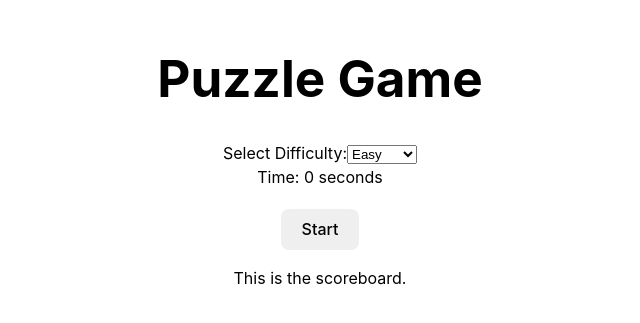
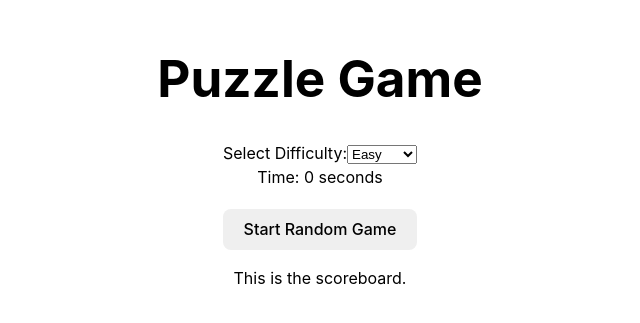
Before and after one commit to DavidSamir/puzzle-game, a React (Vite) app: page / in a window 1280 px wide. Shown: the part 239-562 px from the top of the page, without its empty margins (320-960 px from the left). Built offline with nearby package versions, Linux system fonts and the light colour scheme.

Commit message:
fix the methos

```diff
--- a/src/App.jsx
+++ b/src/App.jsx
@@ -8,21 +8,17 @@ import './App.css'
 
 function App() {
   const [difficulty, setDifficulty] = useState('easy');
-  const [showComponent, setShowComponent] = useState(false);
+  const [showComponent, setShowComponent] = useState(undefined);
 
   const handleDifficultyChange = (selectedDifficulty) => {
     setDifficulty(selectedDifficulty);
-    // Handle difficulty change logic here (e.g., generate new puzzle)
   };
 
   return (
     <div className="App">
       <h1>Puzzle Game</h1>
-      <DifficultySelector
-        difficulty={difficulty}
-        onChange={handleDifficultyChange}
-      />
-      <Timer  start={showComponent} />
+      <DifficultySelector difficulty={difficulty} onChange={handleDifficultyChange} />
+      <Timer start={showComponent} />
       <PuzzleGrid difficulty={difficulty} showComponent={showComponent} setShowComponent={setShowComponent} />
       <Scoreboard />
     </div>
--- a/src/components/PuzzleGrid.jsx
+++ b/src/components/PuzzleGrid.jsx
@@ -14,7 +14,7 @@ function PuzzleGrid({ difficulty, showComponent, setShowComponent }) {
 
   return (
     <div className="puzzle-grid">
-      {!showComponent && <button onClick={handleStartClick}>Start</button>}
+      {showComponent === undefined && <button onClick={handleStartClick}>Start Random Game</button>}
       {showComponent === 0 ?
         <>
           <p>Sudoku puzzle grid.</p>
--- a/src/components/puzzles/Sudoku.jsx
+++ b/src/components/puzzles/Sudoku.jsx
@@ -125,8 +125,6 @@ function Sudoku({ difficulty }) {
                   type="text"
                   className='nos'
                   maxLength="1"
-                  defaultValue={""}
-                  value={grid[rowIndex][colIndex]}
                   onChange={(e) => handleInputChange(e, rowIndex, colIndex)}
                 />
               )}
```
